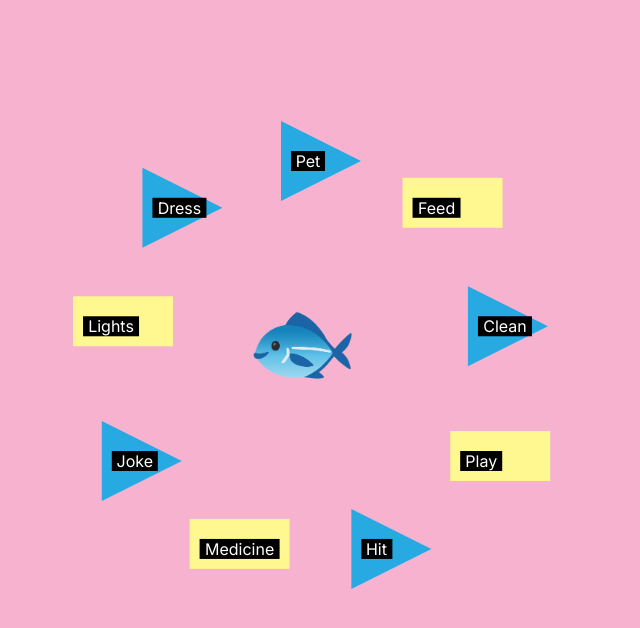
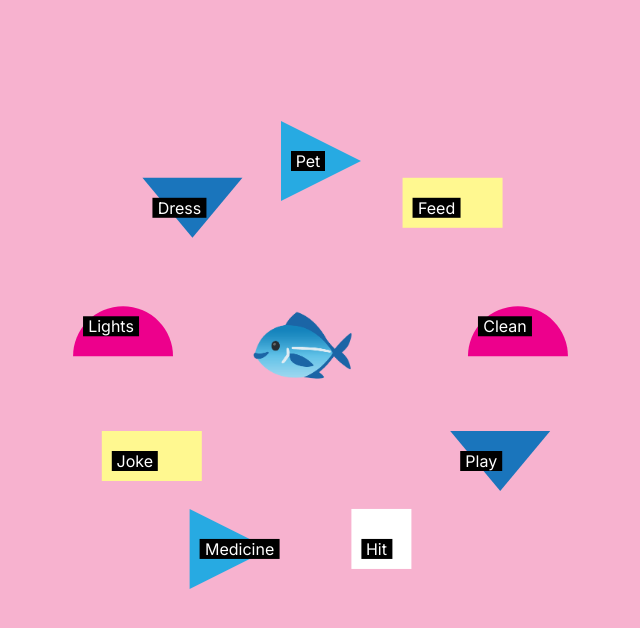
Before and after one commit to delbertina/FishAreFriends, a Next.js app: page / in a window 1280 px wide. Shown: the top 628 px of the page, without its empty margins (337-977 px from the left). Built offline with nearby package versions, Linux system fonts and the light colour scheme.

Commit message:
Add remaining button background shapes and animation delay attribute

```diff
--- a/app/data/action-buttons.tsx
+++ b/app/data/action-buttons.tsx
@@ -2,21 +2,68 @@ import { ActionButton } from "../types/action-button";
 import styles from "./action-buttons.module.scss";
 
 export const ActionButtonList: ActionButton[] = [
-  { text: "Pet", imgSrc: ["u1f41f_u1f60a.png", "u1f41f_u1f970.png"], animateClass: styles.fade },
-  { text: "Feed", imgSrc: ["u1f34c_u1f41f.png", "u1f34a_u1f41f.png", "u1f41f_u1f40c.png"], animateClass: styles.fade },
+  {
+    text: "Pet",
+    imgSrc: ["u1f41f_u1f60a.png", "u1f41f_u1f970.png"],
+    animateClass: styles.fade,
+    preDelay: 0,
+  },
+  {
+    text: "Feed",
+    imgSrc: ["u1f34c_u1f41f.png", "u1f34a_u1f41f.png", "u1f41f_u1f40c.png"],
+    animateClass: styles.fade,
+    preDelay: 0,
+  },
   {
     text: "Clean",
     imgSrc: ["u1f41f_u2601-ufe0f.png"],
     animateClass: styles.fade,
+    preDelay: 0,
   },
-  { text: "Play", imgSrc: ["u1f3c0_u1f41f.png", "u26bd_u1f41f.png"], animateClass: styles.fade },
-  { text: "Hit", imgSrc: ["u1f41f_u1f4ab.png", "u1f41f_u1f62d.png"], animateClass: styles.fade },
+  {
+    text: "Play",
+    imgSrc: ["u1f3c0_u1f41f.png", "u26bd_u1f41f.png"],
+    animateClass: styles.fade,
+    preDelay: 0,
+  },
+  {
+    text: "Hit",
+    imgSrc: ["u1f41f_u1f4ab.png", "u1f41f_u1f62d.png"],
+    animateClass: styles.fade,
+    preDelay: 0,
+  },
   {
     text: "Medicine",
-    imgSrc: ["u1f41f_u1f927.png", "u1f41f_u1f912.png", "u1f41f_u1f643.png", "u1f41f_u1f922.png"],
+    imgSrc: [
+      "u1f41f_u1f927.png",
+      "u1f41f_u1f912.png",
+      "u1f41f_u1f643.png",
+      "u1f41f_u1f922.png",
+    ],
     animateClass: styles.fade,
+    preDelay: 0,
   },
-  { text: "Joke", imgSrc: ["u1f41f_u1f602.png", "u1f41f_u1f644.png"], animateClass: styles.fade },
-  { text: "Lights", imgSrc: ["u1f41f_u1f634.png", "u1f41f_u1f31f.png"], animateClass: styles.fade },
-  { text: "Dress", imgSrc: ["u1f41f_u1f451.png", "u1f41f_u1f33c.png", "u1f41f_u1f337.png", "u1f41f_u1f338.png"], animateClass: styles.fade },
+  {
+    text: "Joke",
+    imgSrc: ["u1f41f_u1f602.png", "u1f41f_u1f644.png"],
+    animateClass: styles.fade,
+    preDelay: 0,
+  },
+  {
+    text: "Lights",
+    imgSrc: ["u1f41f_u1f634.png", "u1f41f_u1f31f.png"],
+    animateClass: styles.fade,
+    preDelay: 0,
+  },
+  {
+    text: "Dress",
+    imgSrc: [
+      "u1f41f_u1f451.png",
+      "u1f41f_u1f33c.png",
+      "u1f41f_u1f337.png",
+      "u1f41f_u1f338.png",
+    ],
+    animateClass: styles.fade,
+    preDelay: 0,
+  },
 ];
--- a/app/page.module.scss
+++ b/app/page.module.scss
@@ -4,7 +4,7 @@ $button_background_pink: #ed008c;
 $button_background_yellow: #fff890;
 $button_background_white: #ffffff;
 
-.action_button_background_triangle {
+.action_button_background_triangle_iso {
   width: 0;
   height: 0;
   border-top: 40px solid transparent;
@@ -17,6 +17,19 @@ $button_background_white: #ffffff;
   z-index: -1;
 }
 
+.action_button_background_triangle_equ {
+  width: 0;
+  height: 0;
+  border-left: 50px solid transparent;
+  border-right: 50px solid transparent;
+
+  border-top: 60px solid $button_background_navy;
+  position: absolute;
+  top: 10px;
+  left: 0;
+  z-index: -1;
+}
+
 .action_button_background_rectangle {
   width: 100px;
   height: 50px;
@@ -24,6 +37,29 @@ $button_background_white: #ffffff;
   background: $button_background_yellow;
   position: absolute;
   top: 10px;
+  left: 0;
+  z-index: -1;
+}
+
+.action_button_background_square {
+  width: 60px;
+  height: 60px;
+
+  background: $button_background_white;
+  position: absolute;
+  top: 0;
+  left: 0;
+  z-index: -1;
+}
+
+.action_button_background_hcircle {
+  width: 100px;
+  height: 50px;
+  border-radius: 50px 50px 0 0;
+
+  background: $button_background_pink;
+  position: absolute;
+  top: 20px;
   left: 0;
   z-index: -1;
 }
--- a/app/page.tsx
+++ b/app/page.tsx
@@ -26,11 +26,13 @@ export default function Home() {
   };
 
   const changeCurrentFish = (button: ActionButton) => {
-    const randomImg =
+    setTimeout(() => {
+      const randomImg =
       button.imgSrc[Math.floor(Math.random() * button.imgSrc.length)];
-    setCurrentFishImg(randomImg);
-    setCurrentFishClass(button.animateClass);
-    delayedChangeToDefault(2000);
+      setCurrentFishImg(randomImg);
+      setCurrentFishClass(button.animateClass);
+      delayedChangeToDefault(2000);
+    }, button.preDelay);
   };
 
   const get_center_img_path = () => {
@@ -80,9 +82,15 @@ export default function Home() {
             </div>
             <div
               className={
-                i % 2 === 0
-                  ? styles.action_button_background_triangle
-                  : styles.action_button_background_rectangle
+                i % 5 === 0
+                  ? styles.action_button_background_triangle_iso
+                  : i % 5 === 1
+                    ? styles.action_button_background_rectangle
+                    : i % 5 === 2
+                      ? styles.action_button_background_hcircle
+                      : i % 5 === 3
+                        ? styles.action_button_background_triangle_equ
+                        : styles.action_button_background_square
               }
             />
           </div>
--- a/app/types/action-button.ts
+++ b/app/types/action-button.ts
@@ -2,4 +2,5 @@ export interface ActionButton {
     text: string;
     imgSrc: string[];
     animateClass: string;
+    preDelay: number;
 }
```
